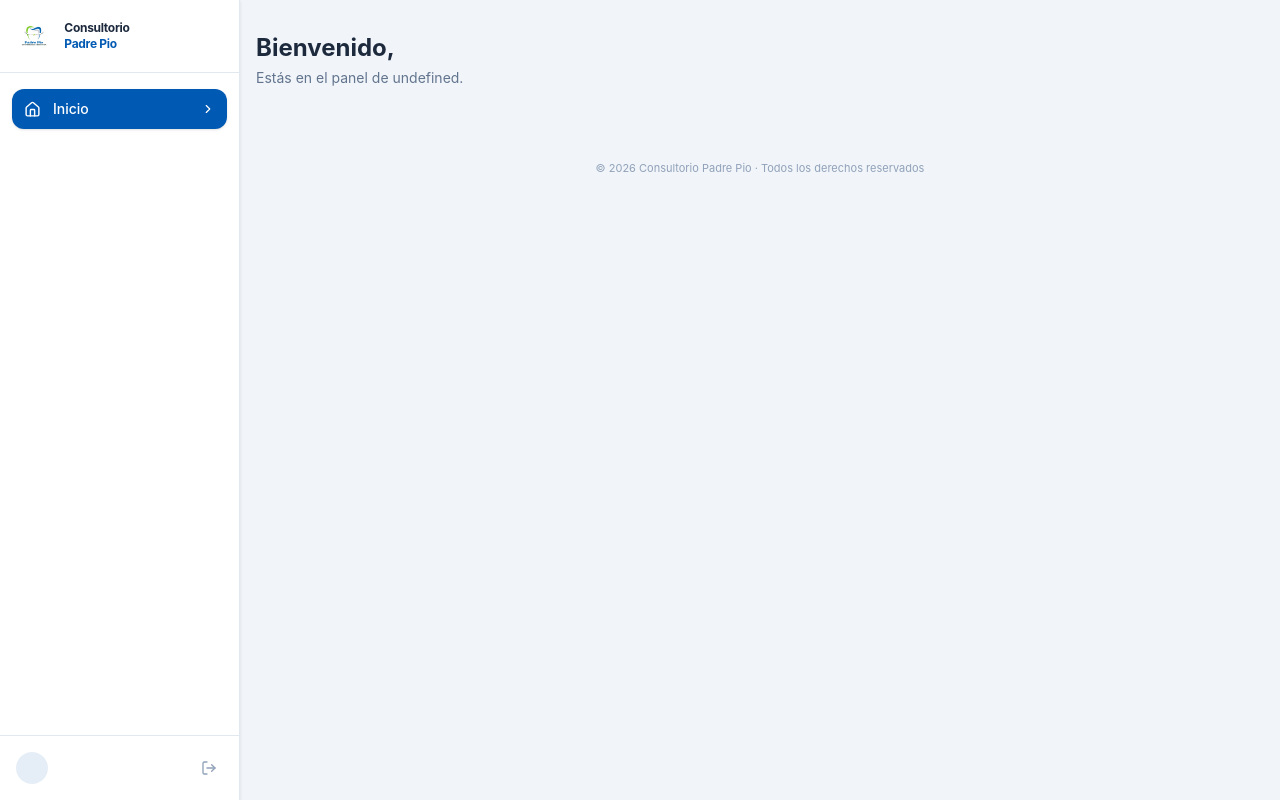
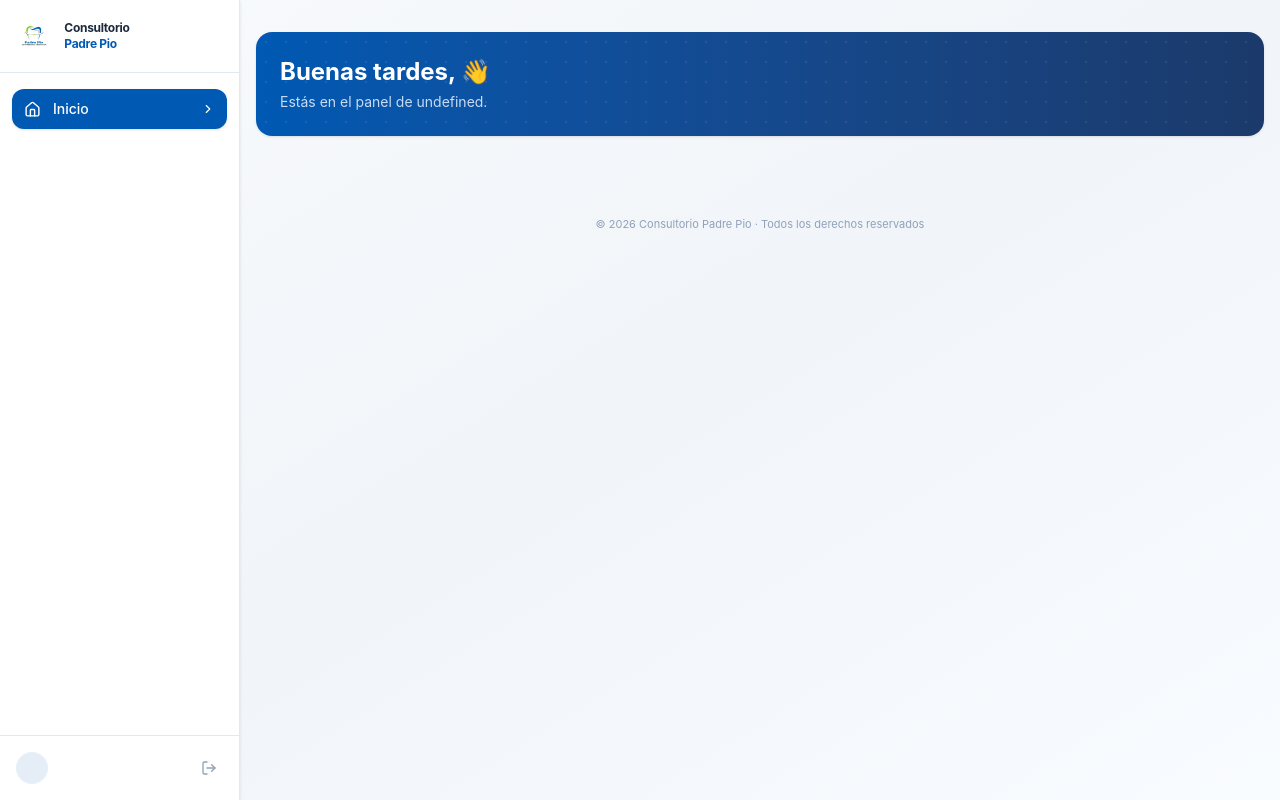
Before and after one commit to rg727876-hub/consultorio-padre-pio, a React (Vite) app in the folder frontend/: page /dashboard in a window 1280 px wide. Built offline with nearby package versions, Linux system fonts and the light colour scheme; sample sign-in values are in the browser's storage.

Commit message:
feat: Agregando un poco de animación para las interfaces

```diff
--- a/frontend/src/components/AppLayout.jsx
+++ b/frontend/src/components/AppLayout.jsx
@@ -103,7 +103,7 @@ export default function AppLayout({ children }) {
   );
 
   return (
-    <div className="min-h-screen bg-slate-100 flex">
+    <div className="min-h-screen flex bg-gradient-to-br from-slate-50 via-slate-100 to-blue-50/40">
 
       {/* ── Sidebar desktop ── */}
       <aside className="hidden lg:flex flex-col w-60 bg-white border-r border-slate-200
@@ -166,8 +166,8 @@ export default function AppLayout({ children }) {
           </button>
         </header>
 
-        {/* Contenido de página */}
-        <main className="flex-1 min-w-0">
+        {/* Contenido de página — se reanima en cada navegación */}
+        <main key={location.pathname} className="flex-1 min-w-0 animate-fade-up">
           {children}
         </main>
       </div>
--- a/frontend/src/components/auth/Login.jsx
+++ b/frontend/src/components/auth/Login.jsx
@@ -2,6 +2,7 @@ import { useState } from 'react';
 import { useNavigate } from 'react-router-dom';
 import { Eye, EyeOff, Loader2 } from 'lucide-react';
 import { useAuth } from '../../hooks/useAuth';
+import { useDotCursor } from '../../hooks/useDotCursor';
 import logo from '../../assets/images/Logo-Consultorio-Padre-Pio.png';
 
 const ROLE_PATHS = {
@@ -14,6 +15,7 @@ const ROLE_PATHS = {
 export default function Login() {
   const { loginStaff } = useAuth();
   const navigate       = useNavigate();
+  const dots           = useDotCursor();
 
   const [email,        setEmail]        = useState('');
   const [password,     setPassword]     = useState('');
@@ -62,18 +64,15 @@ export default function Login() {
 
       {/* ── Panel izquierdo: branding ── */}
       <div
-        className="hidden lg:flex lg:w-1/2 relative flex-col items-center justify-center
+        ref={dots.ref}
+        {...dots.handlers}
+        className="dot-host hidden lg:flex lg:w-1/2 relative flex-col items-center justify-center
                    px-12 text-center overflow-hidden"
         style={{ background: 'linear-gradient(135deg, #0059B3 0%, #004a99 55%, #1B3A6B 100%)' }}
       >
-        {/* Patrón decorativo de puntos */}
-        <div
-          className="absolute inset-0 opacity-[0.07]"
-          style={{
-            backgroundImage: 'radial-gradient(#ffffff 1.5px, transparent 1.5px)',
-            backgroundSize: '22px 22px',
-          }}
-        />
+        {/* Puntos: base estática + nube que va surcando al pasar el cursor */}
+        <div className="absolute inset-0 dot-pattern" />
+        <div className="absolute inset-0 dot-cloud" />
 
         <div className="relative z-10 flex flex-col items-center">
           <div className="bg-white rounded-3xl p-5 shadow-2xl mb-8">
--- /dev/null
+++ b/frontend/src/hooks/useDotCursor.js
@@ -0,0 +1,66 @@
+import { useRef, useCallback, useEffect } from 'react';
+
+/**
+ * Hace que una "nube" siga al cursor dentro del contenedor, con un ligero
+ * retraso (interpolación) para dar sensación de estela / deslizamiento.
+ * Expone la posición suavizada como variables CSS (--cx, --cy) y alterna
+ * la clase `.cloud-on` al entrar/salir.
+ *
+ *   const dots = useDotCursor();
+ *   <div ref={dots.ref} {...dots.handlers} className="dot-host ...">
+ *     <div className="absolute inset-0 dot-pattern" />
+ *     <div className="absolute inset-0 dot-cloud" />
+ *   </div>
+ */
+export function useDotCursor() {
+  const ref    = useRef(null);
+  const target = useRef({ x: -400, y: -400 });
+  const pos    = useRef({ x: -400, y: -400 });
+  const raf    = useRef(0);
+  const active = useRef(false);
+
+  const loop = useCallback(() => {
+    const el = ref.current;
+    if (!el) return;
+    // Interpolación suave hacia el cursor (estela)
+    pos.current.x += (target.current.x - pos.current.x) * 0.14;
+    pos.current.y += (target.current.y - pos.current.y) * 0.14;
+    el.style.setProperty('--cx', `${pos.current.x}px`);
+    el.style.setProperty('--cy', `${pos.current.y}px`);
+    if (active.current) raf.current = requestAnimationFrame(loop);
+  }, []);
+
+  const onMouseMove = useCallback((e) => {
+    const el = ref.current;
+    if (!el) return;
+    const r = el.getBoundingClientRect();
+    target.current.x = e.clientX - r.left;
+    target.current.y = e.clientY - r.top;
+  }, []);
+
+  const onMouseEnter = useCallback((e) => {
+    const el = ref.current;
+    if (!el) return;
+    const r = el.getBoundingClientRect();
+    const x = e.clientX - r.left;
+    const y = e.clientY - r.top;
+    // Aparece donde entra el cursor (sin "volar" desde fuera)
+    target.current = { x, y };
+    pos.current    = { x, y };
+    active.current = true;
+    el.classList.add('cloud-on');
+    cancelAnimationFrame(raf.current);
+    raf.current = requestAnimationFrame(loop);
+  }, [loop]);
+
+  const onMouseLeave = useCallback(() => {
+    const el = ref.current;
+    active.current = false;
+    cancelAnimationFrame(raf.current);
+    if (el) el.classList.remove('cloud-on');
+  }, []);
+
+  useEffect(() => () => cancelAnimationFrame(raf.current), []);
+
+  return { ref, handlers: { onMouseMove, onMouseEnter, onMouseLeave } };
+}
--- a/frontend/src/index.css
+++ b/frontend/src/index.css
@@ -1 +1,87 @@
 @import "tailwindcss";
+
+/* ─────────────────────────────────────────────
+   Animaciones globales — dan "vida" a la interfaz
+   ───────────────────────────────────────────── */
+
+@keyframes fade-up {
+  from { opacity: 0; transform: translateY(14px); }
+  to   { opacity: 1; transform: translateY(0); }
+}
+
+@keyframes fade-in {
+  from { opacity: 0; }
+  to   { opacity: 1; }
+}
+
+@keyframes skeleton-shimmer {
+  0%   { background-position: 200% 0; }
+  100% { background-position: -200% 0; }
+}
+
+/* Patrón base de puntos blancos (estático), sobre fondos azules */
+.dot-pattern {
+  pointer-events: none;
+  background-image: radial-gradient(#ffffff 1.5px, transparent 1.5px);
+  background-size: 20px 20px;
+  opacity: 0.08;
+  transition: opacity 0.45s ease;
+}
+.dot-host:hover .dot-pattern { opacity: 0.14; }
+
+/* Nube plomiza que "va surcando" los puntos siguiendo al cursor.
+   La posición (--cx / --cy) la interpola el hook con un ligero retraso
+   para dar la sensación de estela/deslizamiento. */
+.dot-cloud {
+  pointer-events: none;
+  opacity: 0;
+  transition: opacity 0.5s ease;
+  mix-blend-mode: screen;          /* ilumina los puntos al pasar = llamativo */
+  filter: blur(10px);
+  background:
+    radial-gradient(circle 170px at var(--cx, -400px) var(--cy, -400px),
+      rgba(226, 232, 240, 0.55) 0%,
+      rgba(186, 200, 220, 0.30) 38%,
+      transparent 72%);
+}
+.cloud-on .dot-cloud { opacity: 1; }
+
+/* Puntos más brillantes dentro del foco de la nube (refuerza el efecto) */
+.dot-cloud::after {
+  content: '';
+  position: absolute;
+  inset: 0;
+  background-image: radial-gradient(#ffffff 1.8px, transparent 1.8px);
+  background-size: 19px 19px;
+  -webkit-mask-image: radial-gradient(circle 150px at var(--cx, -400px) var(--cy, -400px),
+                       #000 0%, rgba(0,0,0,0.4) 50%, transparent 75%);
+          mask-image: radial-gradient(circle 150px at var(--cx, -400px) var(--cy, -400px),
+                       #000 0%, rgba(0,0,0,0.4) 50%, transparent 75%);
+  opacity: 0.7;
+}
+
+/* Entrada suave (fade + slide-up). Usa cubic-bezier tipo "ease-out expo". */
+.animate-fade-up {
+  animation: fade-up 0.5s cubic-bezier(0.16, 1, 0.3, 1) both;
+}
+
+.animate-fade-in {
+  animation: fade-in 0.4s ease-out both;
+}
+
+/* Esqueleto de carga con brillo deslizante */
+.skeleton {
+  background: linear-gradient(90deg, #e2e8f0 25%, #f1f5f9 50%, #e2e8f0 75%);
+  background-size: 200% 100%;
+  animation: skeleton-shimmer 1.4s ease-in-out infinite;
+  border-radius: 0.5rem;
+}
+
+/* Respeta a usuarios con "reducir movimiento" activado */
+@media (prefers-reduced-motion: reduce) {
+  .animate-fade-up,
+  .animate-fade-in,
+  .skeleton {
+    animation: none;
+  }
+}
--- a/frontend/src/pages/DashboardPage.jsx
+++ b/frontend/src/pages/DashboardPage.jsx
@@ -2,9 +2,10 @@ import { useNavigate } from 'react-router-dom';
 import { useState, useEffect } from 'react';
 import {
   UserPlus, Users, Calendar, Stethoscope, ClipboardList,
-  CreditCard, BarChart2, ChevronRight, Clock, Loader2,
+  CreditCard, BarChart2, ChevronRight, Clock,
 } from 'lucide-react';
 import { useAuth } from '../hooks/useAuth';
+import { useDotCursor } from '../hooks/useDotCursor';
 import api from '../api/axios';
 import AppLayout from '../components/AppLayout';
 
@@ -100,10 +101,19 @@ const ROL_LABELS = {
   CAJERO:        'Cajero',
 };
 
+// Saludo según la hora del día
+function getSaludo() {
+  const h = new Date().getHours();
+  if (h < 12) return 'Buenos días';
+  if (h < 19) return 'Buenas tardes';
+  return 'Buenas noches';
+}
+
 // ── Componente principal ─────────────────────────────────────────
 export default function DashboardPage() {
   const { user }   = useAuth();
   const navigate   = useNavigate();
+  const dots       = useDotCursor();
   const modulos    = MODULOS[user?.rol] ?? [];
 
   const [stats, setStats] = useState({ servicios: null, doctores: null });
@@ -118,20 +128,31 @@ export default function DashboardPage() {
       .catch(() => {});
   }, [user?.rol]);
 
+  const saludo = getSaludo();
+
   return (
     <AppLayout>
       <div className="px-4 py-8 max-w-6xl mx-auto w-full">
 
-        {/* Bienvenida */}
-        <div className="mb-6">
-          <h2 className="text-2xl font-bold text-slate-800">
-            Bienvenido, {user?.nombre}
+        {/* Bienvenida — header con degradado de marca */}
+        <div
+          ref={dots.ref}
+          {...dots.handlers}
+          className="dot-host mb-8 rounded-2xl bg-gradient-to-r from-[#0059B3] to-[#1B3A6B]
+                     px-6 py-6 shadow-sm text-white relative overflow-hidden"
+        >
+          <div className="absolute inset-0 dot-pattern" />
+          <div className="absolute inset-0 dot-cloud" />
+          <div className="relative z-10">
+            <h2 className="text-2xl font-bold">
+              {saludo}, {user?.nombre} 👋
             </h2>
-          <p className="text-sm text-slate-500 mt-1">
+            <p className="text-sm text-blue-100/90 mt-1">
               {user?.rol === 'ADMINISTRADOR'
                 ? '¿Qué deseas hacer hoy?'
                 : `Estás en el panel de ${ROL_LABELS[user?.rol]?.toLowerCase()}.`}
             </p>
+          </div>
         </div>
 
         {/* Stats — solo ADMINISTRADOR */}
@@ -152,16 +173,17 @@ export default function DashboardPage() {
           </div>
         )}
 
-        {/* Tarjetas de módulos */}
+        {/* Tarjetas de módulos — aparición escalonada */}
         <div className="grid grid-cols-1 sm:grid-cols-2 lg:grid-cols-3 gap-4">
-          {modulos.map((mod) => {
+          {modulos.map((mod, i) => {
             const Icon = mod.icon;
             return (
               <button
                 key={mod.label}
                 onClick={() => !mod.proximamente && navigate(mod.ruta)}
                 disabled={mod.proximamente}
-                className={`relative text-left bg-white rounded-2xl shadow-sm p-5
+                style={{ animationDelay: `${i * 70}ms` }}
+                className={`animate-fade-up relative text-left bg-white rounded-2xl shadow-sm p-5
                             border border-transparent transition-all duration-200
                             ${mod.proximamente
                               ? 'opacity-60 cursor-not-allowed'
@@ -206,11 +228,9 @@ function StatCard({ label, value, icon: Icon, colorClass }) {
         <Icon size={20} />
       </div>
       <div className="min-w-0">
-        <p className="text-xl font-bold text-slate-800 leading-none">
         {value === null
-            ? <Loader2 size={16} className="animate-spin text-slate-300" />
-            : value}
-        </p>
+          ? <div className="skeleton h-5 w-8" />
+          : <p className="text-xl font-bold text-slate-800 leading-none">{value}</p>}
         <p className="text-xs text-slate-500 mt-1 leading-tight">{label}</p>
       </div>
     </div>
```
Also changed, not shown: frontend/src/pages/caja/ListaPagos.jsx (+15 -4 lines). Lines whose indentation alone changed are shown as unchanged.
